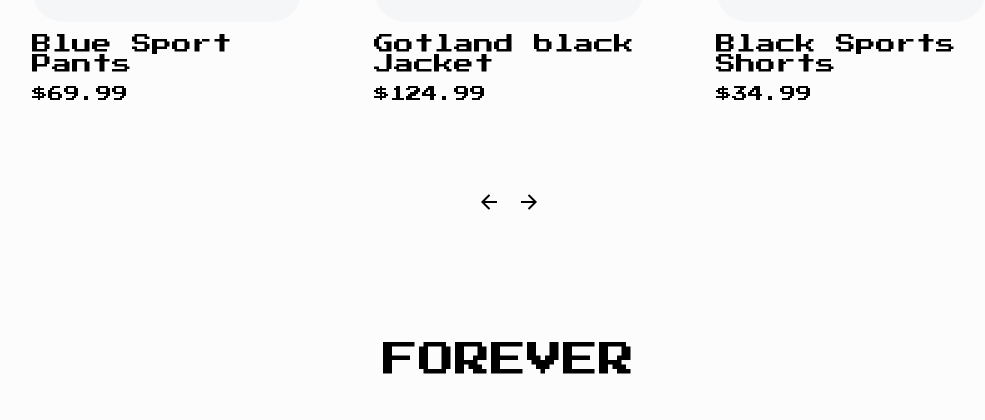
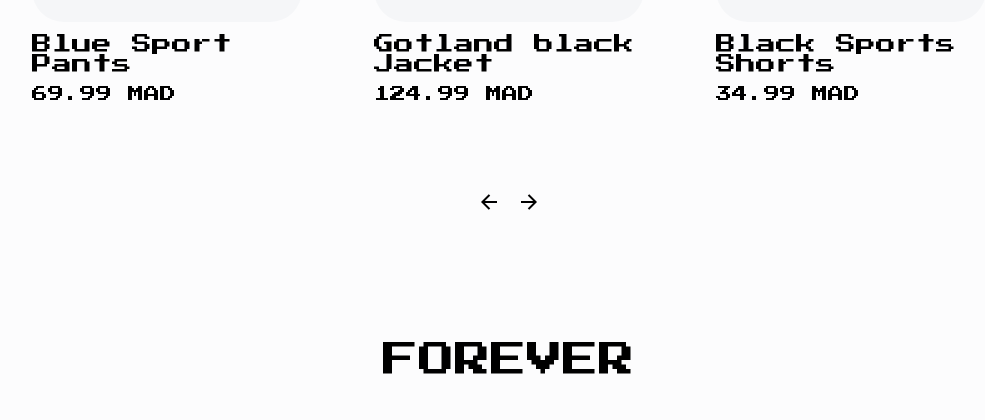
Before and after one commit to abdo92j8/web, a plain HTML site: page clothing-shop_ui/index.html in a window 1280 px wide. Shown: the part 3020-3440 px from the top of the page, without its empty margins (131-1116 px from the left). Drawn offline with nearby package versions, Linux system fonts and the light colour scheme.

Commit message:
Update index.html

```diff
--- a/clothing-shop_ui/index.html
+++ b/clothing-shop_ui/index.html
@@ -200,7 +200,7 @@
                                 Gotland black Jacket
                             </h2>
                             <span class="products__price">
-                                $124.99
+                                124.99 MAD
                             </span>
                         </article>
 
@@ -211,7 +211,7 @@
                                 Black Sports Shorts
                             </h2>
                             <span class="products__price">
-                                $34.99
+                                34.99 MAD
                             </span>
                         </article>
 
@@ -222,7 +222,7 @@
                                 Knox Quilted Jacket
                             </h2>
                             <span class="products__price">
-                                $97.99
+                                97.99 MAD
                             </span>
                         </article>
 
@@ -233,7 +233,7 @@
                                 Blue Sport Pants
                             </h2>
                             <span class="products__price">
-                                $69.99
+                                69.99 MAD
                             </span>
                         </article>
                     </div>
```
